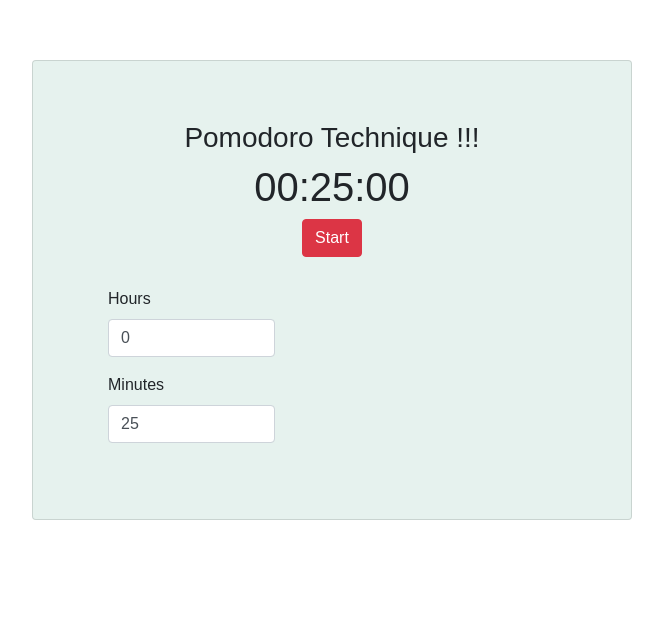
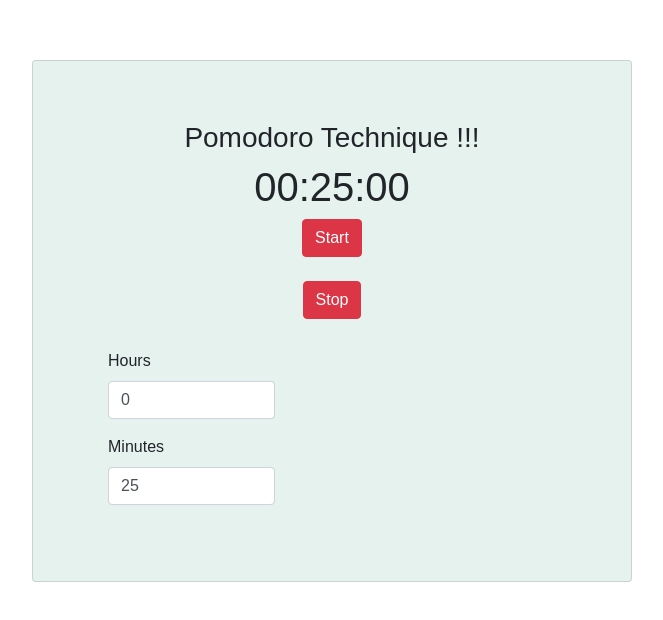
Before and after one commit to artobay/Time-Management-Technique, a React (Create React App) app: page / in a window 1280 px wide. Shown: the part 140-760 px from the top of the page, without its empty margins (308-971 px from the left). Built offline with nearby package versions, Linux system fonts and the light colour scheme.

Commit message:
start and stop buttons are working

```diff
--- a/src/Timer/components/TimerButton.jsx
+++ b/src/Timer/components/TimerButton.jsx
@@ -11,8 +11,13 @@ class TimerButton extends Component {
 
   handleStart = () => {
     this.interval = setInterval(() => {
-      this.setState({ currentTime: this.props.currentTime.subtract(1, "minutes") });
+      this.setState({ currentTime: this.props.currentTime.subtract(1, "seconds") });
     }, 1000);
+  }
+
+  handleStop = () => {
+    clearInterval(this.interval)
+
   }
   render() {
     return (
@@ -24,6 +29,8 @@ class TimerButton extends Component {
         </div>
         <div className="button">
           <button className="btn btn-danger d-block mx-auto" onClick={this.handleStart}>Start</button>
+          <br/>
+          <button className="btn btn-danger d-block mx-auto" onClick={this.handleStop}>Stop</button>
         </div>
       </div>
     );
```
